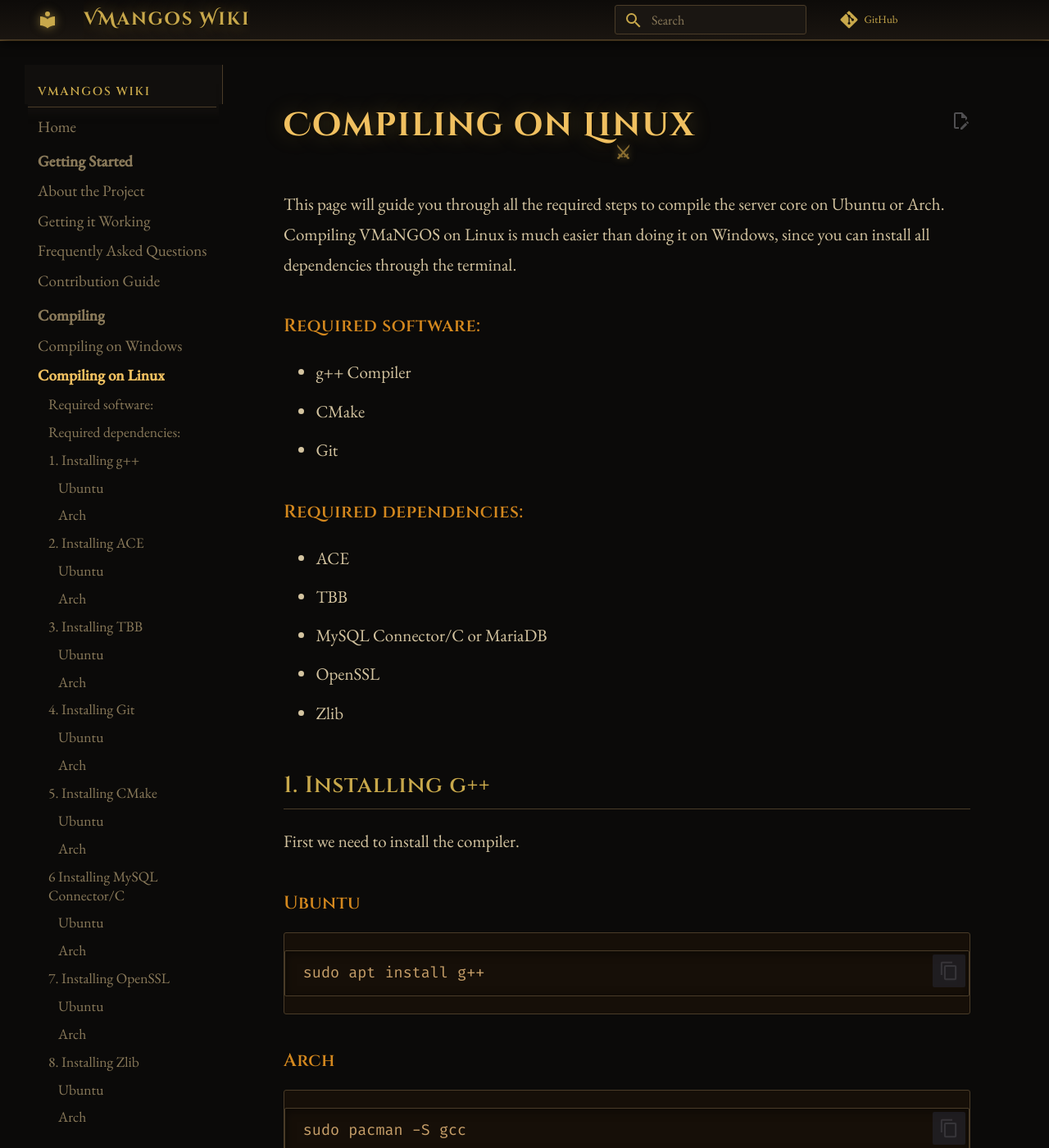
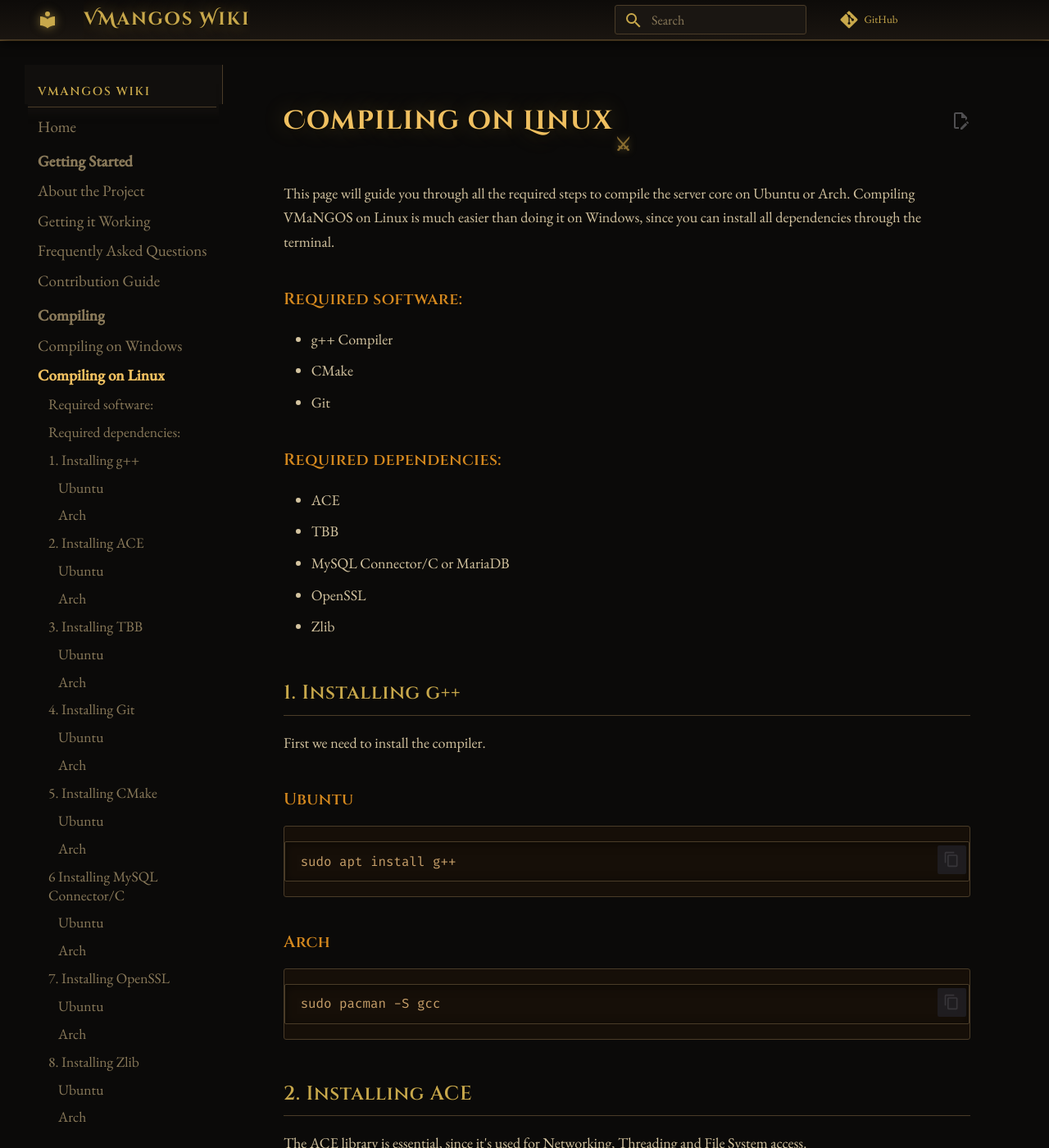
Before and after one commit to Daribon/Wikitest, an MkDocs documentation site: the page built from docs/Compiling-on-Linux.md, in a window 1280 px wide and 1400 px high. Shown: the whole window at 82% size. Built offline with MkDocs 1.6.1 and Material for MkDocs 9.7.7, drawn with Linux system fonts in a browser that asks for light colours; comment, search, counter and statistics services are not loaded.

Commit message:
fix font scale

```diff
--- a/docs/stylesheets/extra.css
+++ b/docs/stylesheets/extra.css
@@ -53,8 +53,8 @@ body {
 
 .md-typeset {
     font-family: 'EB Garamond', Georgia, serif;
-    font-size: 1.05rem;
-    line-height: 1.75;
+    font-size: 0.9rem;
+    line-height: 1.65;
     color: var(--wow-text);
 }
 
@@ -163,7 +163,7 @@ body {
 .md-typeset h1 {
     font-family: 'Cinzel Decorative', 'Cinzel', serif;
     font-weight: 700;
-    font-size: 2rem;
+    font-size: 1.6rem;
     color: var(--wow-gold-bright);
     text-shadow: 0 0 24px rgba(200,168,75,0.35), 0 2px 6px rgba(0,0,0,0.9);
     letter-spacing: 0.04em;
@@ -192,7 +192,7 @@ body {
 .md-typeset h2 {
     font-family: 'Cinzel', serif;
     font-weight: 600;
-    font-size: 1.4rem;
+    font-size: 1.2rem;
     color: var(--wow-gold);
     letter-spacing: 0.03em;
     border-bottom: 1px solid var(--wow-border);
@@ -203,7 +203,7 @@ body {
 .md-typeset h3 {
     font-family: 'Cinzel', serif;
     font-weight: 600;
-    font-size: 1.1rem;
+    font-size: 1rem;
     color: var(--wow-amber);
     letter-spacing: 0.02em;
     margin-top: 2rem;
```
